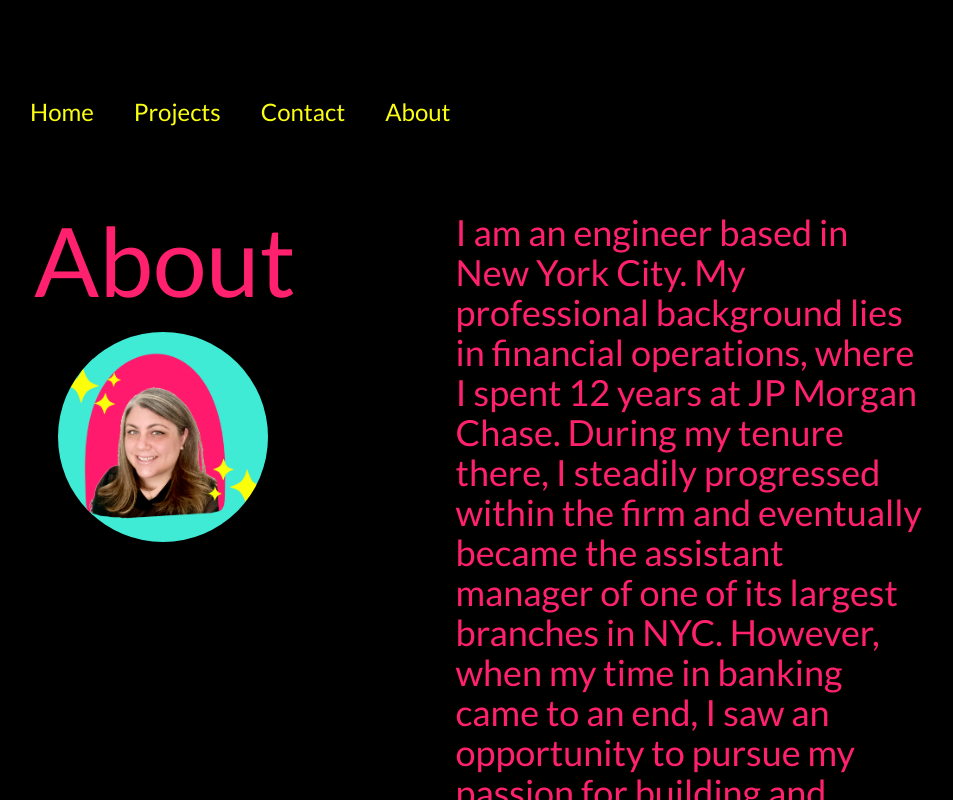
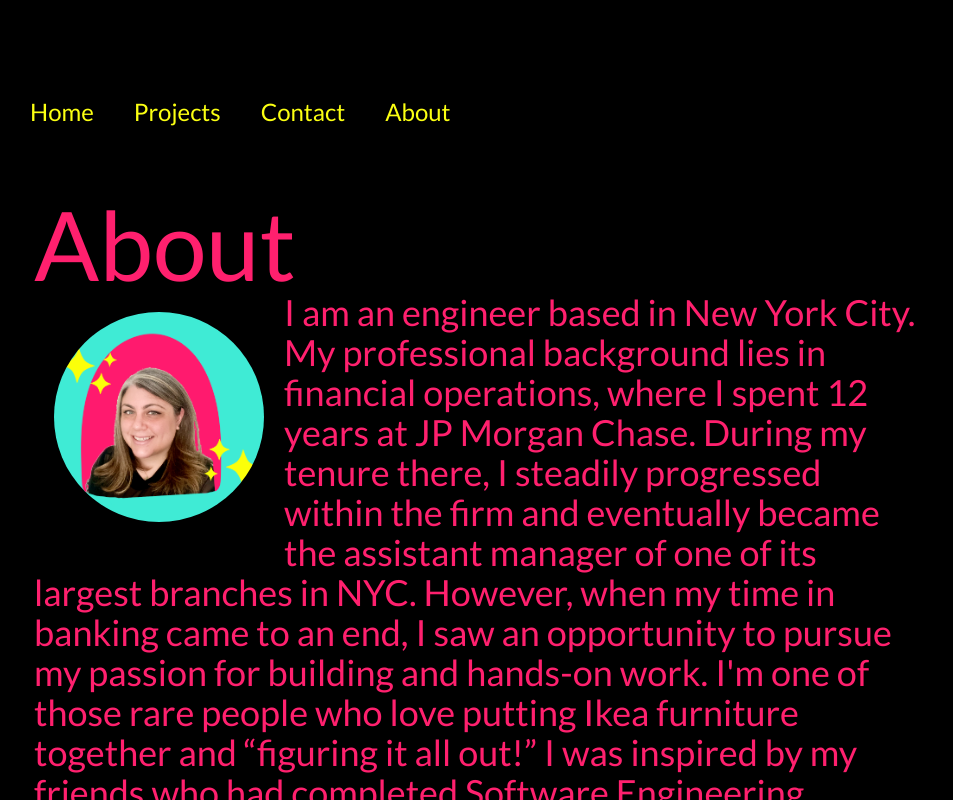
Before and after one commit to laurenpowers20/portfolio-page-v3, a Next.js app: page /about in a window 1280 px wide. Shown: the whole page, without its empty margins (162-1115 px from the left). Built offline with nearby package versions, Linux system fonts and the light colour scheme.

Commit message:
about me format

```diff
--- a/src/pages/about.js
+++ b/src/pages/about.js
@@ -1,5 +1,5 @@
 import { motion as m } from "framer-motion";
-import { container, item } from "../../animation.js";
+import { container } from "../../animation.js";
 import headshot from "../assets/HeadShot.png";
 import Image from "next/image.js";
 
@@ -13,29 +13,29 @@ export default function About(props) {
         duration: 1,
         ease: "easeOut",
       }}
-      className="text-neonPink-500 absolute top-0 left-0 w-full h-full bg-black lg:px-48 px-16 overflow-y-auto"
+      className="text-neonPink-500 absolute top-0 left-0 w-full h-full bg-black lg:px-48 px-10 overflow-y-auto"
     >
-      <div className="my-52 p-1 flex gap-40">
+      <div className="my-48 p-1 columns-1 gap-40">
         <m.h1
           animate={{ y: 0 }}
           initial={{ y: "100%" }}
           transition={{ delay: 0.5, duration: 1 }}
-          className="lg:text-8xl text-6xl lg:text-left text-left text-neonPink-500"
+          className="lg:text-8xl text-5xl lg:text-left text-left text-neonPink-500"
         >
           About{" "}
+        </m.h1>
         <Image
           src={headshot}
           alt="Picture of Lauren"
           width={210}
           height={210}
-            className="rounded-full m-6"
+          className="rounded-full  justify-center sm:mx-auto lg:m-5 lg:float-left "
         />
-        </m.h1>
 
         <m.div
           variants={container}
           animate="show"
-          className="font-latoBold lg:text-4xl text-2xl  "
+          className="font-latoBold lg:text-4xl text-2xl"
         >
           <p>
             {" "}
@@ -48,16 +48,17 @@ export default function About(props) {
             work. I'm one of those rare people who love putting Ikea furniture
             together and “figuring it all out!” I was inspired by my friends who
             had completed Software Engineering Immersive programs and were
-            thriving in their roles. </p><p> In the summer of 2022, I began teaching
-            myself JavaScript and coding simple projects.
+            thriving in their roles.{" "}
+          </p>
+          <p>
             {" "}
-
-            In September, I enrolled in General Assembly's Software Engineering
-            Immersive program, where I worked on both front-end and back-end
-            projects every week. Throughout this journey, I've embraced
-            challenges and pushed myself beyond my comfort zone. It's been a
-            wild ride, and I am confident in my abilities and excited to
-            continue learning and growing in my career.
+            In the summer of 2022, I began teaching myself JavaScript and coding
+            simple projects. In September, I enrolled in General Assembly's
+            Software Engineering Immersive program, where I worked on both
+            front-end and back-end projects every week. Throughout this journey,
+            I've embraced challenges and pushed myself beyond my comfort zone.
+            It's been a wild ride, and I am confident in my abilities and
+            excited to continue learning and growing in my career.
           </p>
         </m.div>
       </div>
```
Lines whose indentation alone changed are shown as unchanged.
